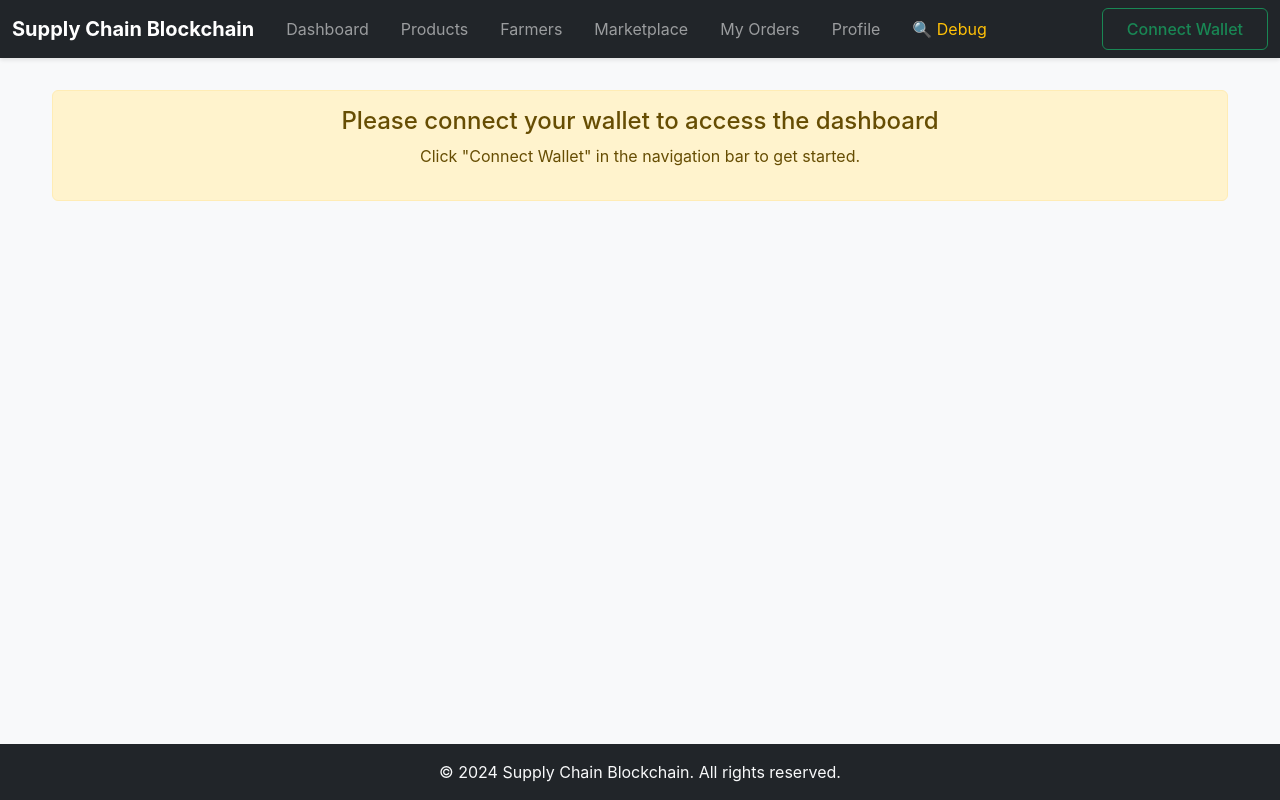
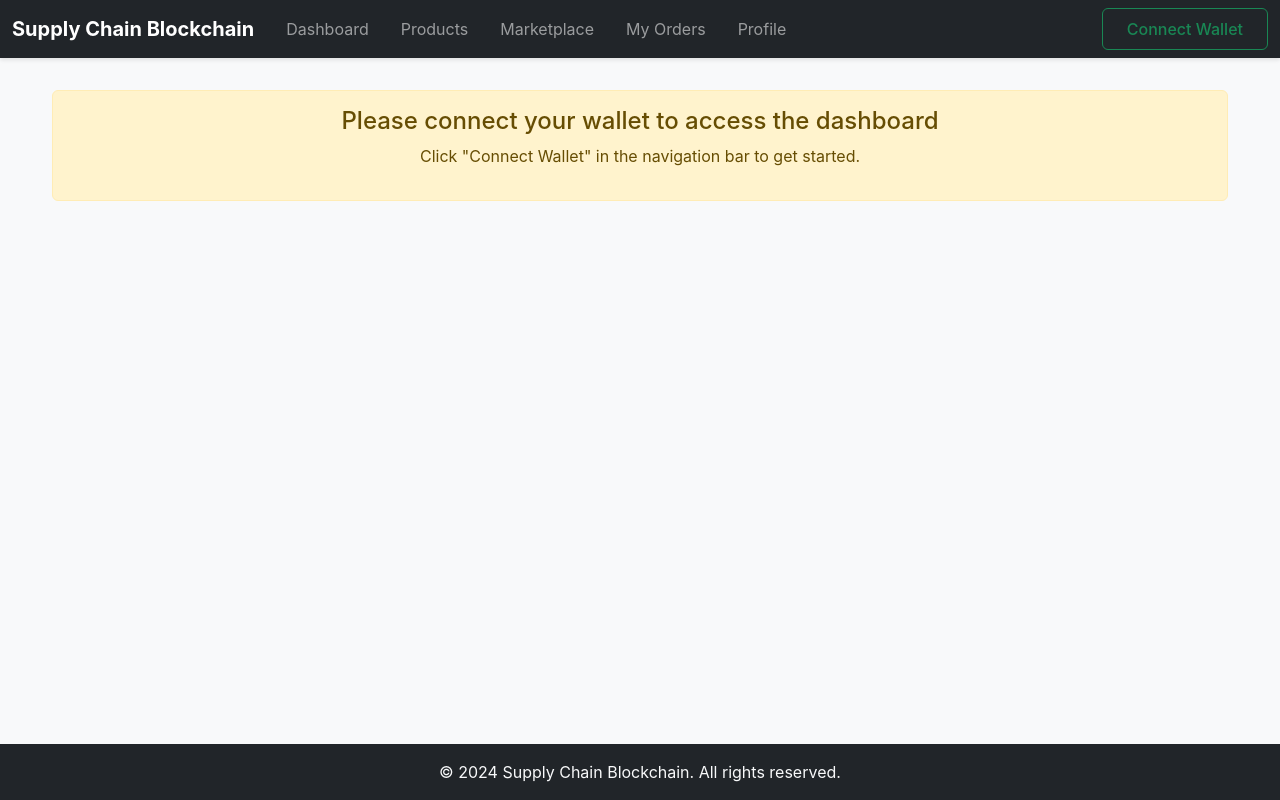
Before and after one commit to nikhilSwami11/food-supplychain, a React (Create React App) app: page /dashboard in a window 1280 px wide. Built offline with nearby package versions, Linux system fonts and the light colour scheme.

Commit message:
added the navbar options based on the roles

```diff
--- a/src/Layouts/Navbar/Navbar.js
+++ b/src/Layouts/Navbar/Navbar.js
@@ -5,7 +5,7 @@ import './Navbar.css';
 
 
 const Navbar = () => {
-  const { account, isConnected, connectWallet, disconnectWallet, error, isAdmin, isFarmer, isDistributor } = useSupplyChain();
+  const { account, isConnected, connectWallet, disconnectWallet, error, isAdmin, isFarmer, isDistributor, isConsumer } = useSupplyChain();
   const [showError, setShowError] = useState(false);
 
   const handleConnect = async () => {
@@ -67,21 +67,20 @@ const Navbar = () => {
                 Products
               </Link>
             </li>
-            <li className="nav-item">
-              <Link className="nav-link" to="/farmers">
-                Farmers
-              </Link>
-            </li>
+            {(isConsumer || isFarmer || isAdmin) && (
               <li className="nav-item">
                 <Link className="nav-link" to="/marketplace">
                   Marketplace
                 </Link>
               </li>
+            )}
+            {(isConsumer || isAdmin) && (
               <li className="nav-item">
                 <Link className="nav-link" to="/my-orders">
                   My Orders
                 </Link>
               </li>
+            )}
             {isFarmer && (
               <li className="nav-item">
                 <Link className="nav-link" to="/farmer/orders">
@@ -108,11 +107,13 @@ const Navbar = () => {
                 Profile
               </Link>
             </li>
+            {isAdmin && (
               <li className="nav-item">
                 <Link className="nav-link text-warning" to="/debug">
                   🔍 Debug
                 </Link>
               </li>
+            )}
           </ul>
 
             <div className="d-flex align-items-center">
```
Also changed, not shown: 1 other file (tests, documents, lock files or other folders). Lines whose indentation alone changed are shown as unchanged.
